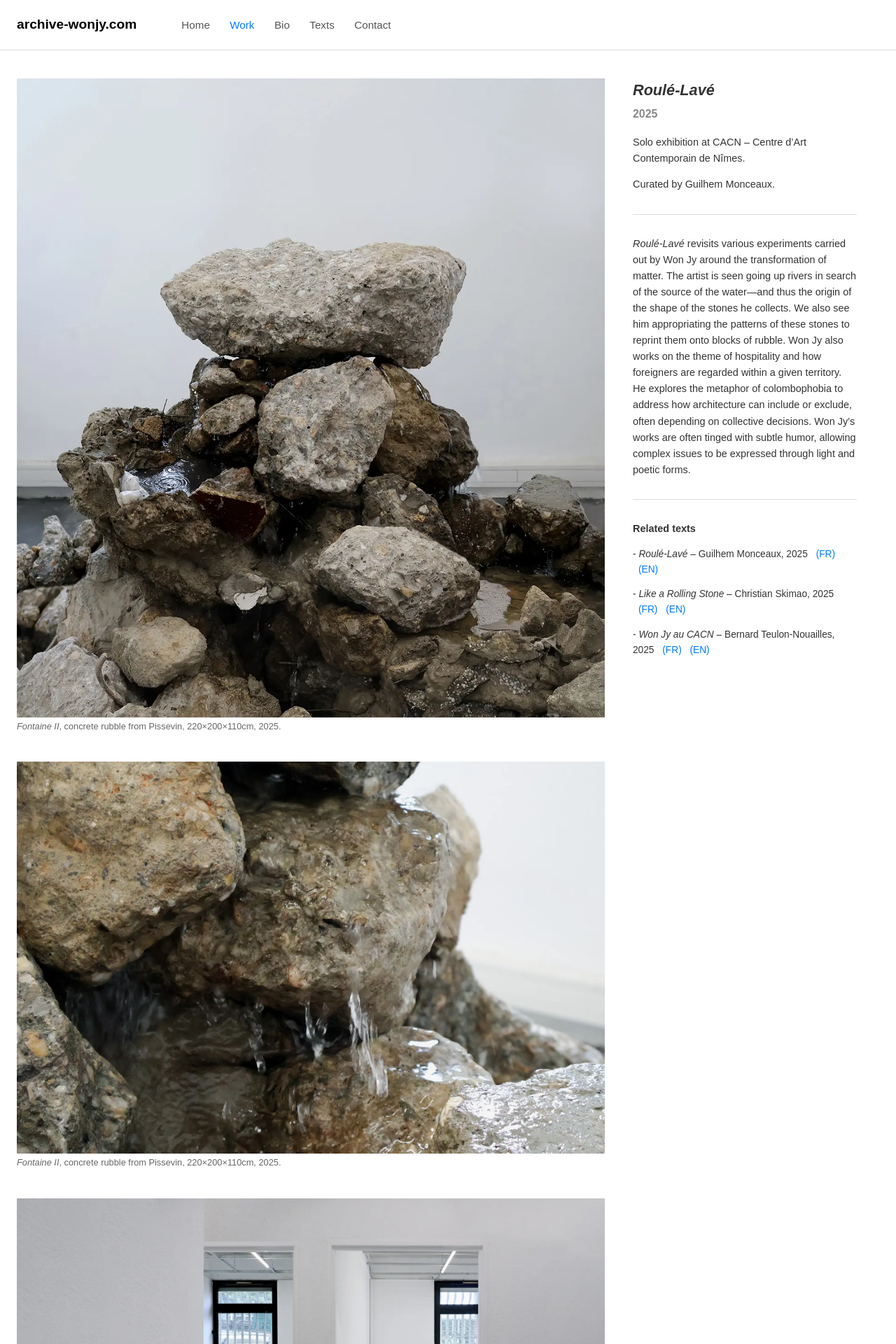
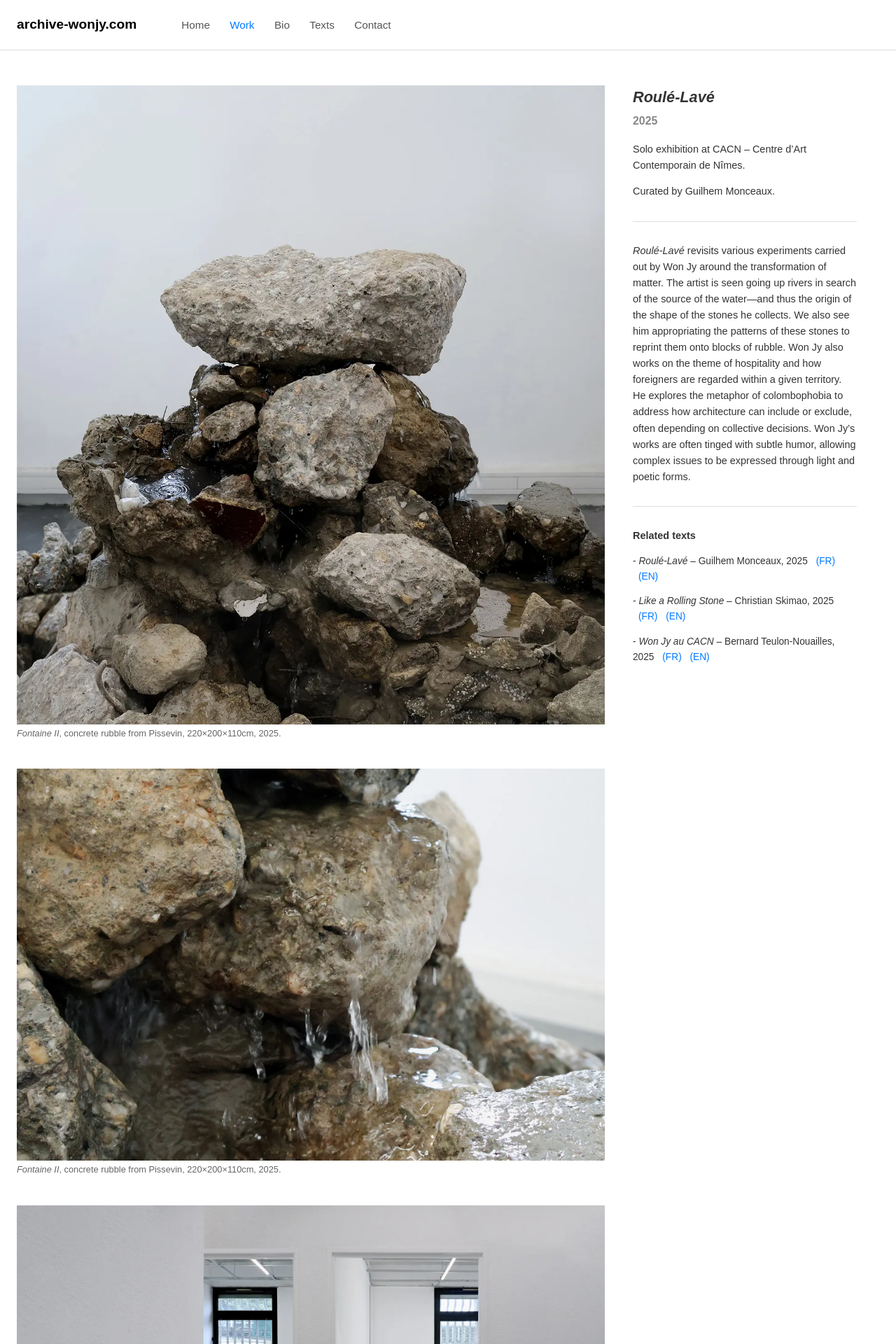
Before and after one commit to Won-Jy/archive-wonjy, a Jekyll site: the page work/2025/roule-lave.html, which Jekyll copies as it is, in a window 1280 px wide. Shown: the top 1920 px of the page at 70% size. Built offline with Jekyll 4.4.1, drawn with Linux system fonts in a browser that asks for light colours.

Commit message:
Update roule-lave.html

```diff
--- a/work/2025/roule-lave.html
+++ b/work/2025/roule-lave.html
@@ -18,7 +18,7 @@
     }
     nav a:hover, nav a.active { color: #007BFF; }
 
-    main { padding: 40px 40px 60px 24px; max-width: 1200px; margin: 0; }
+    main { padding: 50px 40px 60px 24px; max-width: 1200px; margin: 0; }
 
     .intro { display: flex; gap: 40px; margin-bottom: 0; align-items: flex-start; }
     .intro-image { flex-basis: 70%; }
```
